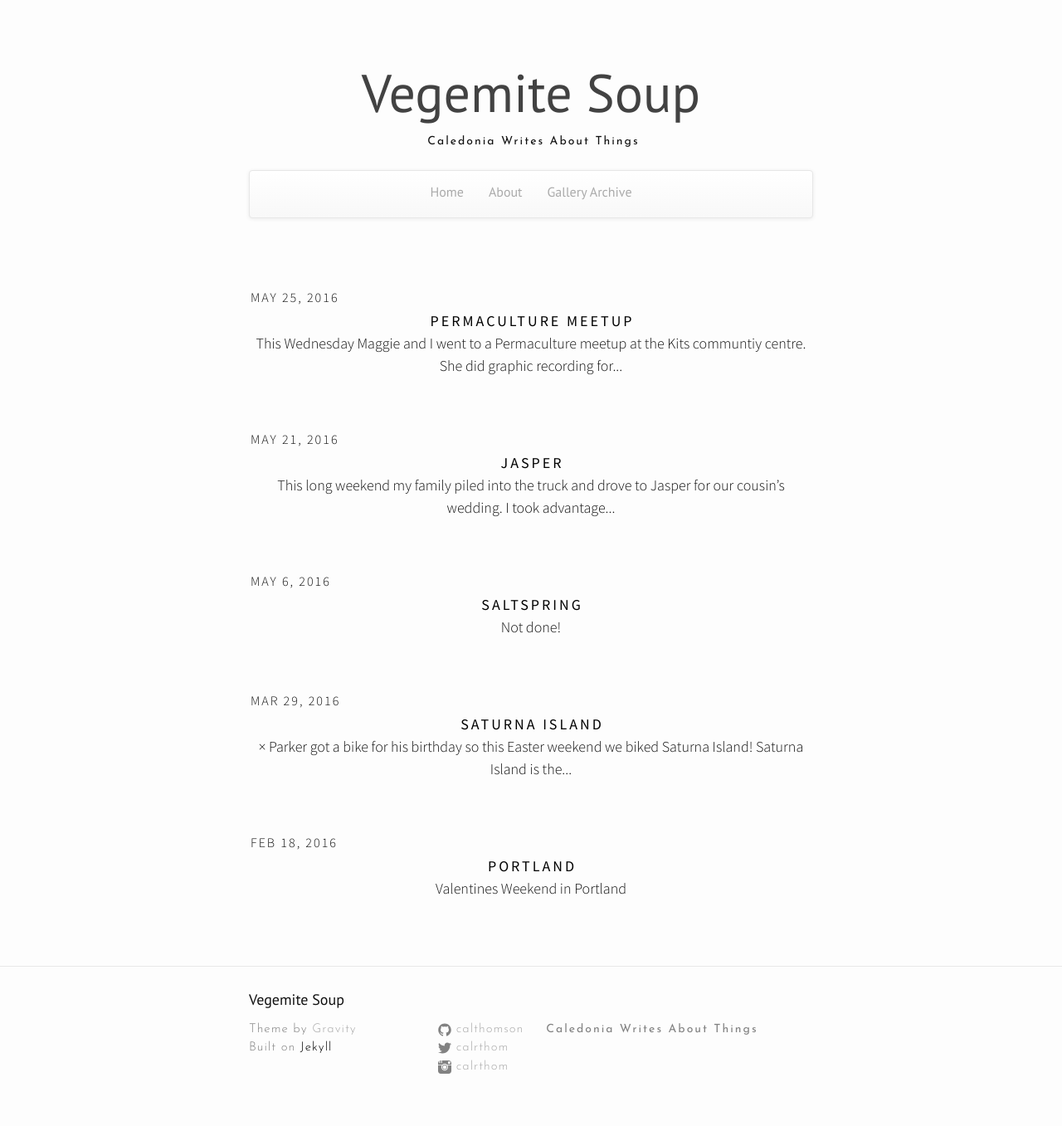
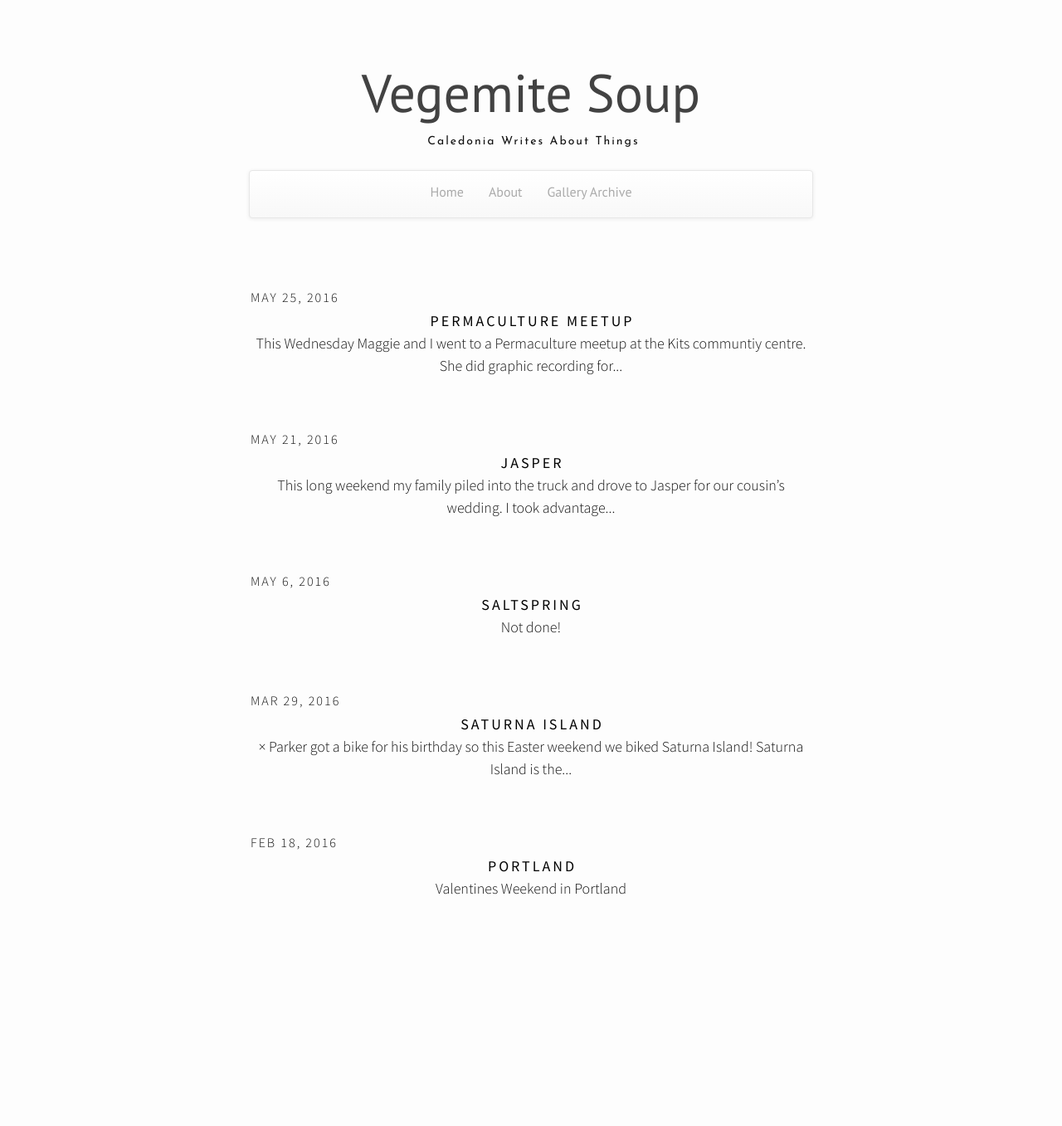
Before and after one commit to calthomson/calthomson.github.io, a Jekyll site: the page built from index.html, in a window 1280 px wide. Shown: the whole page at 83% size. Built offline with Jekyll 4.4.1, drawn with Linux system fonts in a browser that asks for light colours; nearby versions of some CDN libraries; after the commit the page ends 1164 px from its top, so only the background shows below that.

Commit message:
Some changes

```diff
--- a/_includes/footer.html
+++ /dev/null
@@ -1,46 +0,0 @@
-<footer class="site-footer">
-
-  <div class="wrapper">
-
-    <h2 class="footer-heading small-site-title">{{ site.title }}</h2>
-
-    <div class="footer-col-wrapper">
-      <div class="footer-col footer-col-1">
-        <ul class="contact-list footer-content">
-          <li>Theme by <a href="http://github.com/hemangsk/Gravity">Gravity</a></li>
-          <li>Built on <a href="https://jekyllrb.com/"><span style="color:black">Jekyll</a></span></li>
-
-
-        </ul>
-      </div>
-
-      <div class="footer-col footer-col-2 footer-content">
-        <ul class="social-media-list">
-          {% if site.github_username %}
-          <li>
-            {% include icon-github.html username=site.github_username %}
-          </li>
-          {% endif %}
-
-          {% if site.twitter_username %}
-          <li>
-            {% include icon-twitter.html username=site.twitter_username %}
-          </li>
-          {% endif %}
-
-          {% if site.instagram_username %}
-          <li>
-            {% include icon-instagram.html username=site.instagram_username %}
-          </li>
-          {% endif %}
-        </ul>
-      </div>
-
-      <div class="footer-col footer-col-3 site-description">
-        <p>{{ site.description }}</p>
-      </div>
-    </div>
-
-  </div>
-
-</footer>
--- a/_includes/header.html
+++ b/_includes/header.html
@@ -1,6 +1,6 @@
 
 <div class="wrapper">
-  <center> <a href="/index.html"><div class="site-title">   {{site.title}} </div></a></center>
+  <center><div class="site-title">   {{site.title}} </div></center>
 </div>
 <div class="wrapper site-description">
 <center>  {{site.description}} </center>
--- a/_layouts/default.html
+++ b/_layouts/default.html
@@ -13,7 +13,6 @@
       </div>
     </div>
 
-    {% include footer.html %}
     {% include scripts.html %}
 
   </body>
--- a/css/style.scss
+++ b/css/style.scss
@@ -157,20 +157,17 @@ a {
 
     &:hover {
         color: black !important;
-        border-bottom: 1px dotted black ;
     }
 
     &.page-link{
       &:hover {
           color: $text-color;
-          border-bottom: 1px dotted black ;
       }
     }
     &.postLink{
       color: black !important;
       &:hover {
-
-          border-bottom: 1px dotted black ;
+        font-weight: 600;
       }
 
       &:visited {
@@ -180,8 +177,7 @@ a {
     &.post-title-link{
       color: black !important;
       &:hover {
-
-          border-bottom: 1px dotted black !important ;
+        font-weight: 600;
       }
 
       &:visited {
```
Also changed, not shown: css/bootstrap-3.3.6-dist/css/bootstrap.css.
